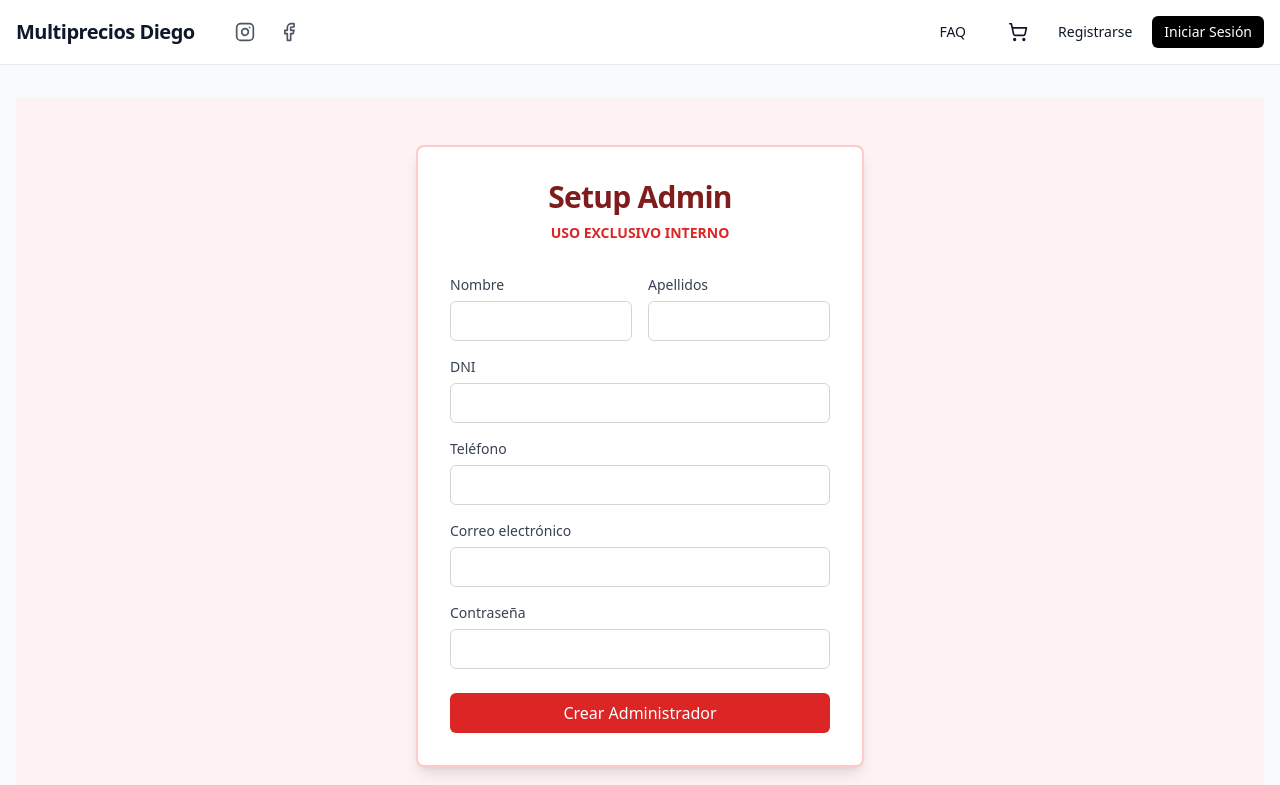
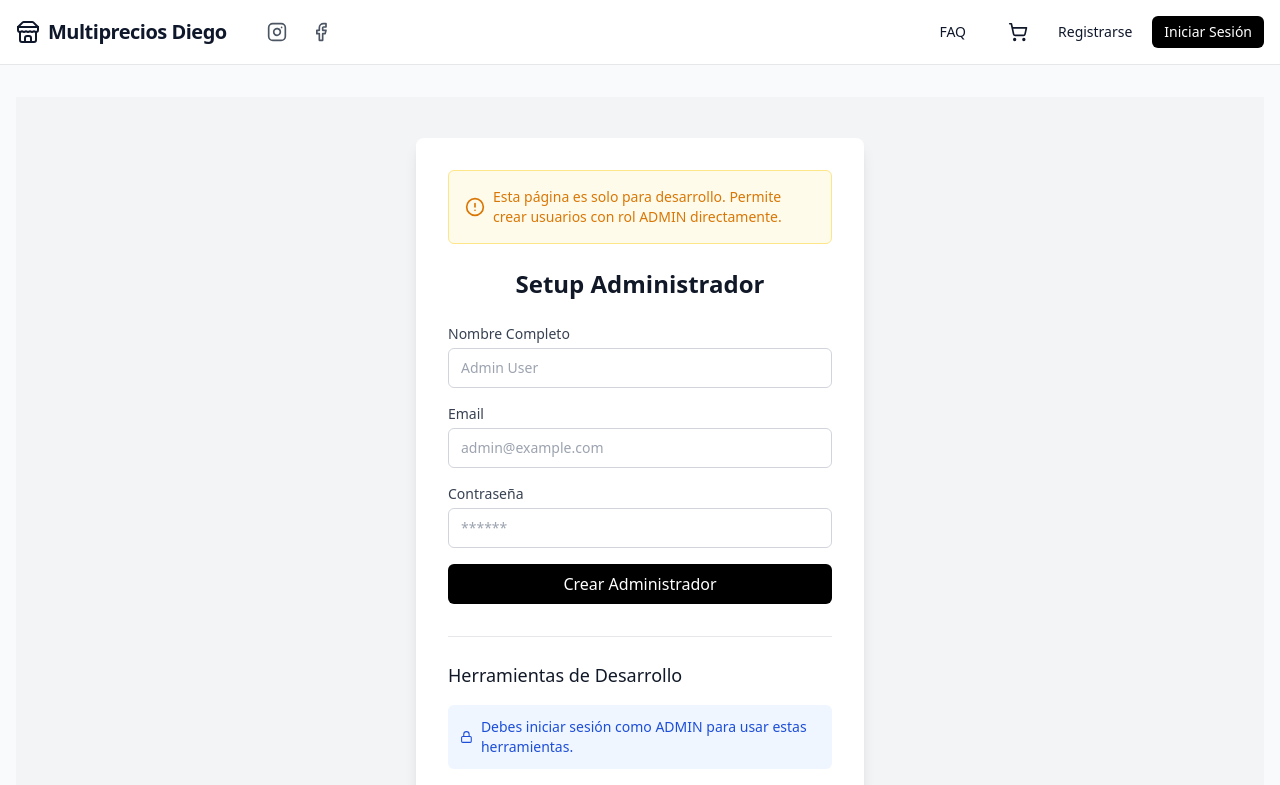
Before and after one commit to jfpaardoo/multipreciosDiego, a React (Vite) app: page /admin-setup in a window 1280 px wide. Shown: the top 785 px of the page. Built offline with nearby package versions, Linux system fonts and the light colour scheme.

Commit message:
Commti con cosas

```diff
--- a/src/components/Layout.tsx
+++ b/src/components/Layout.tsx
@@ -1,6 +1,6 @@
 import React from 'react';
 import { Link, Outlet, useNavigate } from 'react-router-dom';
-import { ShoppingCart, User, Menu, Instagram, Facebook } from 'lucide-react';
+import { ShoppingCart, User, Menu, Instagram, Facebook, Store } from 'lucide-react';
 import { useAuth } from '../context/AuthContext';
 import { useCart } from '../context/CartContext';
 import { Button } from './ui/button';
@@ -30,7 +30,9 @@ export function Layout() {
             <header className="sticky top-0 z-50 w-full border-b bg-white">
                 <div className="container mx-auto px-4 h-16 flex items-center justify-between gap-4">
                     {/* Logo */}
-                    <Link to="/" className="text-xl font-bold tracking-tight relative z-10">
+                    {/* Logo */}
+                    <Link to="/" className="text-xl font-bold tracking-tight relative z-10 flex items-center gap-2">
+                        <Store className="h-6 w-6" />
                         Multiprecios Diego
                     </Link>
 
--- a/src/components/ProductCard.tsx
+++ b/src/components/ProductCard.tsx
@@ -13,8 +13,8 @@ export function ProductCard({ product }: ProductCardProps) {
     const isOutOfStock = product.cantidad_en_tienda <= 0;
 
     return (
-        <div className="group relative flex flex-col overflow-hidden rounded-lg border bg-white shadow-sm transition-shadow hover:shadow-md">
-            <Link to={`/product/${product.id}`} className="block">
+        <div className="group relative flex flex-col h-full overflow-hidden rounded-lg border bg-white shadow-sm transition-shadow hover:shadow-md">
+            <Link to={`/product/${product.id}`} className="flex flex-col flex-1">
                 <div className="aspect-square overflow-hidden bg-gray-100">
                     {product.imagen_producto ? (
                         <img
--- a/src/pages/AdminSetup.tsx
+++ b/src/pages/AdminSetup.tsx
@@ -3,133 +3,187 @@ import { useNavigate } from 'react-router-dom';
 import { supabase } from '../lib/supabase';
 import { Button } from '../components/ui/button';
 import { Input } from '../components/ui/Input';
+import { AlertCircle, CheckCircle, Lock } from 'lucide-react';
+import { useAuth } from '../context/AuthContext';
 
 export function AdminSetup() {
     const navigate = useNavigate();
-    const [formData, setFormData] = useState({
-        email: '',
-        password: '',
-        nombre: '',
-        apellidos: '',
-        telefono: '',
-        dni: '',
-    });
+    const { user, profile, isAdmin } = useAuth();
+    const [email, setEmail] = useState('');
+    const [password, setPassword] = useState('');
+    const [name, setName] = useState('');
     const [loading, setLoading] = useState(false);
-    const [error, setError] = useState<string | null>(null);
-
-    const handleChange = (e: React.ChangeEvent<HTMLInputElement>) => {
-        setFormData({ ...formData, [e.target.name]: e.target.value });
-    };
+    const [message, setMessage] = useState<{ type: 'success' | 'error', text: string } | null>(null);
+    const [seedLoading, setSeedLoading] = useState(false);
 
     const handleRegister = async (e: React.FormEvent) => {
         e.preventDefault();
         setLoading(true);
-        setError(null);
+        setMessage(null);
 
         try {
-            const { data: authData, error: authError } = await supabase.auth.signUp({
-                email: formData.email,
-                password: formData.password,
+            const { data, error } = await supabase.auth.signUp({
+                email,
+                password,
                 options: {
                     data: {
-                        nombre: formData.nombre,
-                        apellidos: formData.apellidos,
-                        telefono: formData.telefono,
-                        dni: formData.dni,
-                        rol: 'ADMIN', // Hardcoded ADMIN role
-                    },
-                },
+                        nombre: name,
+                        rol: 'ADMIN' // Hardcoded ADMIN role
+                    }
+                }
             });
 
-            if (authError) throw authError;
+            if (error) throw error;
 
-            if (authData.user) {
-                alert('Administrador creado exitosamente. Por favor inicia sesión.');
-                navigate('/login');
+            if (data.user) {
+                setMessage({
+                    type: 'success',
+                    text: 'Administrador creado correctamente. Por favor verifica tu email si es necesario o inicia sesión.'
+                });
+                // Optional: clear form
+                setEmail('');
+                setPassword('');
+                setName('');
             }
-        } catch (err: any) {
-            setError(err.message || 'Error al registrarse');
+        } catch (error: any) {
+            setMessage({
+                type: 'error',
+                text: error.message || 'Error al crear administrador'
+            });
         } finally {
             setLoading(false);
         }
     };
 
+    const seedProducts = async () => {
+        if (!isAdmin) {
+            setMessage({ type: 'error', text: 'Debes iniciar sesión como administrador para añadir productos.' });
+            return;
+        }
+
+        setSeedLoading(true);
+        setMessage(null);
+        try {
+            // Fetch categories first
+            const { data: categories } = await supabase.from('categorias').select('id, nombre');
+
+            if (!categories || categories.length === 0) {
+                throw new Error('No hay categorías. Crea categorías primero.');
+            }
+
+            const dummyProducts = [
+                { nombre: 'Auriculares Bluetooth', descripcion: 'Auriculares inalámbricos con cancelación de ruido.', precio_venta: 29.99, cantidad_en_tienda: 50, imagen_producto: 'https://images.unsplash.com/photo-1505740420928-5e560c06d30e?w=500&q=80', categoria_id: categories[0].id },
+                { nombre: 'Mochila Escolar', descripcion: 'Mochila resistente con compartimento para portátil.', precio_venta: 22.50, cantidad_en_tienda: 30, imagen_producto: 'https://images.unsplash.com/photo-1553062407-98eeb64c6a62?w=500&q=80', categoria_id: categories[0].id },
+                { nombre: 'Árbol de Navidad', descripcion: 'Árbol artificial de 180cm, frondoso.', precio_venta: 45.50, cantidad_en_tienda: 10, imagen_producto: 'https://images.unsplash.com/photo-1544967082-d9d3fdd0136d?w=500&q=80', categoria_id: categories[0].id },
+                { nombre: 'Lámpara LED Escritorio', descripcion: 'Lámpara flexible con 3 modos de luz.', precio_venta: 15.99, cantidad_en_tienda: 25, imagen_producto: 'https://images.unsplash.com/photo-1534073828943-f801091a7d58?w=500&q=80', categoria_id: categories[0].id },
+                { nombre: 'Juego de Sábanas', descripcion: 'Sábanas de algodón 100% para cama de 135cm.', precio_venta: 19.99, cantidad_en_tienda: 40, imagen_producto: 'https://images.unsplash.com/photo-1522771753035-1a5b65dd2975?w=500&q=80', categoria_id: categories[0].id },
+                { nombre: 'Altavoz Inteligente', descripcion: 'Asistente de voz con sonido de alta calidad.', precio_venta: 39.99, cantidad_en_tienda: 15, imagen_producto: 'https://images.unsplash.com/photo-1589492477829-5e65395b66cc?w=500&q=80', categoria_id: categories[0].id },
+                { nombre: 'Reloj de Pared', descripcion: 'Reloj moderno y silencioso para salón.', precio_venta: 12.50, cantidad_en_tienda: 20, imagen_producto: 'https://images.unsplash.com/photo-1563861826100-9cb868fdbe1c?w=500&q=80', categoria_id: categories[0].id },
+                { nombre: 'Set de Tazas', descripcion: 'Pack de 6 tazas de cerámica de colores.', precio_venta: 9.99, cantidad_en_tienda: 60, imagen_producto: 'https://images.unsplash.com/photo-1514228742587-6b1558fcca3d?w=500&q=80', categoria_id: categories[0].id },
+                { nombre: 'Alfombra de Baño', descripcion: 'Alfombra antideslizante y absorbente.', precio_venta: 8.50, cantidad_en_tienda: 35, imagen_producto: 'https://images.unsplash.com/photo-1576426863863-10d786a30324?w=500&q=80', categoria_id: categories[0].id },
+                { nombre: 'Cojín Decorativo', descripcion: 'Cojín suave con diseño geométrico.', precio_venta: 7.99, cantidad_en_tienda: 45, imagen_producto: 'https://images.unsplash.com/photo-1584100936595-c0654b55a2e6?w=500&q=80', categoria_id: categories[0].id },
+                { nombre: 'Marco de Fotos', descripcion: 'Marco de madera para fotos 10x15.', precio_venta: 5.99, cantidad_en_tienda: 50, imagen_producto: 'https://images.unsplash.com/photo-1534349762913-96c22559aa9c?w=500&q=80', categoria_id: categories[0].id },
+                { nombre: 'Vela Aromática', descripcion: 'Vela con aroma a vainilla y lavanda.', precio_venta: 4.50, cantidad_en_tienda: 80, imagen_producto: 'https://images.unsplash.com/photo-1602825266977-1495807c1270?w=500&q=80', categoria_id: categories[0].id },
+                { nombre: 'Botella de Agua', descripcion: 'Botella reutilizable de acero inoxidable.', precio_venta: 11.99, cantidad_en_tienda: 25, imagen_producto: 'https://images.unsplash.com/photo-1602143407151-01114192003f?w=500&q=80', categoria_id: categories[0].id },
+                { nombre: 'Cuaderno de Notas', descripcion: 'Cuaderno de tapa dura con hojas rayadas.', precio_venta: 3.50, cantidad_en_tienda: 100, imagen_producto: 'https://images.unsplash.com/photo-1531346878377-a5be20888e57?w=500&q=80', categoria_id: categories[0].id },
+                { nombre: 'Bolígrafos de Gel', descripcion: 'Pack de 10 bolígrafos de colores.', precio_venta: 2.99, cantidad_en_tienda: 150, imagen_producto: 'https://images.unsplash.com/photo-1585336261022-680e295ce3fe?w=500&q=80', categoria_id: categories[0].id },
+            ];
+
+            const { error } = await supabase.from('productos').insert(dummyProducts.map(p => ({
+                ...p,
+                referencia: `REF-${Math.floor(Math.random() * 10000)}`,
+                activo: true
+            })));
+
+            if (error) throw error;
+
+            setMessage({ type: 'success', text: 'Productos de prueba añadidos correctamente.' });
+        } catch (error: any) {
+            setMessage({ type: 'error', text: error.message });
+        } finally {
+            setSeedLoading(false);
+        }
+    };
+
     return (
-        <div className="flex min-h-[80vh] items-center justify-center py-12 bg-red-50">
-            <div className="w-full max-w-md space-y-8 rounded-lg bg-white p-8 shadow-lg border-2 border-red-200">
-                <div className="text-center">
-                    <h2 className="text-3xl font-bold tracking-tight text-red-900">Setup Admin</h2>
-                    <p className="mt-2 text-sm text-red-600 font-bold">
-                        USO EXCLUSIVO INTERNO
+        <div className="min-h-screen bg-gray-100 flex items-center justify-center p-4">
+            <div className="max-w-md w-full bg-white rounded-lg shadow-lg p-8">
+                <div className="flex items-center gap-2 text-amber-600 mb-6 bg-amber-50 p-4 rounded-md border border-amber-200">
+                    <AlertCircle className="h-5 w-5 flex-shrink-0" />
+                    <p className="text-sm font-medium">
+                        Esta página es solo para desarrollo. Permite crear usuarios con rol ADMIN directamente.
                     </p>
                 </div>
 
-                <form className="mt-8 space-y-6" onSubmit={handleRegister}>
-                    <div className="space-y-4">
-                        <div className="grid grid-cols-2 gap-4">
-                            <Input
-                                label="Nombre"
-                                name="nombre"
-                                required
-                                value={formData.nombre}
-                                onChange={handleChange}
-                            />
-                            <Input
-                                label="Apellidos"
-                                name="apellidos"
-                                required
-                                value={formData.apellidos}
-                                onChange={handleChange}
-                            />
-                        </div>
+                <h2 className="text-2xl font-bold text-gray-900 mb-6 text-center">Setup Administrador</h2>
+
+                {message && (
+                    <div className={`p-4 rounded-md mb-6 flex items-center gap-2 ${message.type === 'success' ? 'bg-green-50 text-green-700' : 'bg-red-50 text-red-700'
+                        }`}>
+                        {message.type === 'success' ? <CheckCircle className="h-5 w-5" /> : <AlertCircle className="h-5 w-5" />}
+                        <p className="text-sm">{message.text}</p>
+                    </div>
+                )}
+
+                <form onSubmit={handleRegister} className="space-y-4">
+                    <div>
+                        <label className="block text-sm font-medium text-gray-700 mb-1">Nombre Completo</label>
                         <Input
-                            label="DNI"
-                            name="dni"
+                            type="text"
+                            value={name}
+                            onChange={(e) => setName(e.target.value)}
                             required
-                            value={formData.dni}
-                            onChange={handleChange}
-                        />
-                        <Input
-                            label="Teléfono"
-                            name="telefono"
-                            type="tel"
-                            required
-                            value={formData.telefono}
-                            onChange={handleChange}
-                        />
-                        <Input
-                            label="Correo electrónico"
-                            name="email"
-                            type="email"
-                            required
-                            value={formData.email}
-                            onChange={handleChange}
-                        />
-                        <Input
-                            label="Contraseña"
-                            name="password"
-                            type="password"
-                            required
-                            minLength={6}
-                            value={formData.password}
-                            onChange={handleChange}
+                            placeholder="Admin User"
                         />
                     </div>
 
-                    {error && (
-                        <div className="rounded-md bg-red-50 p-4 text-sm text-red-700">
-                            {error}
+                    <div>
+                        <label className="block text-sm font-medium text-gray-700 mb-1">Email</label>
+                        <Input
+                            type="email"
+                            value={email}
+                            onChange={(e) => setEmail(e.target.value)}
+                            required
+                            placeholder="admin@example.com"
+                        />
+                    </div>
+
+                    <div>
+                        <label className="block text-sm font-medium text-gray-700 mb-1">Contraseña</label>
+                        <Input
+                            type="password"
+                            value={password}
+                            onChange={(e) => setPassword(e.target.value)}
+                            required
+                            placeholder="******"
+                            minLength={6}
+                        />
+                    </div>
+
+                    <Button type="submit" className="w-full" disabled={loading}>
+                        {loading ? 'Creando...' : 'Crear Administrador'}
+                    </Button>
+                </form>
+
+                <div className="mt-8 border-t pt-6">
+                    <h3 className="text-lg font-medium text-gray-900 mb-4">Herramientas de Desarrollo</h3>
+
+                    {!isAdmin && (
+                        <div className="mb-4 p-3 bg-blue-50 text-blue-700 rounded-md flex items-center gap-2 text-sm">
+                            <Lock className="h-4 w-4" />
+                            Debes iniciar sesión como ADMIN para usar estas herramientas.
                         </div>
                     )}
 
                     <Button
-                        type="submit"
-                        className="w-full bg-red-600 hover:bg-red-700"
-                        disabled={loading}
+                        variant="outline"
+                        className="w-full"
+                        onClick={seedProducts}
+                        disabled={seedLoading || !isAdmin}
                     >
-                        {loading ? 'Creando Admin...' : 'Crear Administrador'}
+                        {seedLoading ? 'Añadiendo...' : 'Añadir Productos de Prueba'}
                     </Button>
-                </form>
+                </div>
             </div>
         </div>
     );
```
Also changed, not shown: src/components/ui/Pagination.tsx (added, +36 -0 lines), src/pages/Home.tsx (+28 -6 lines), 1 other file (tests, documents, lock files or other folders).
